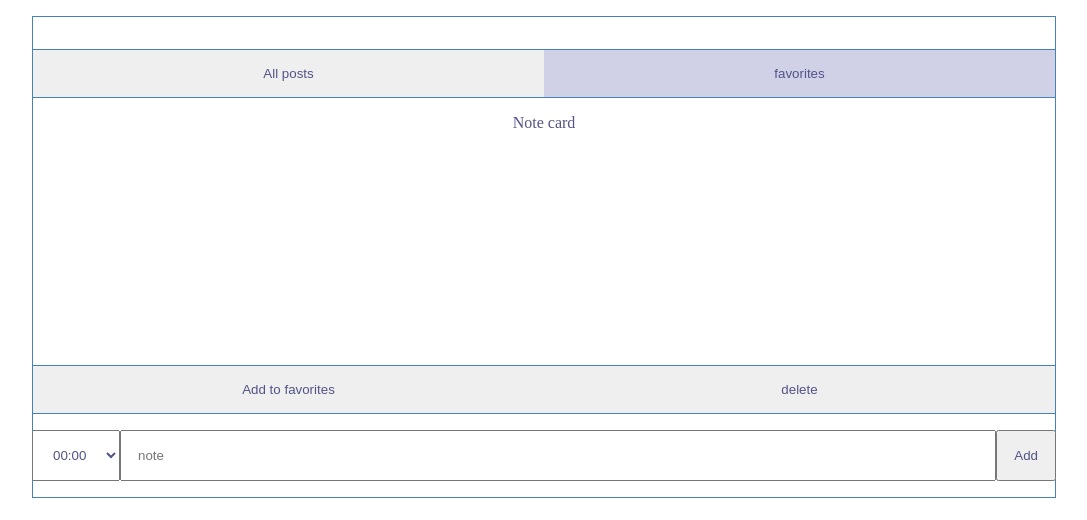
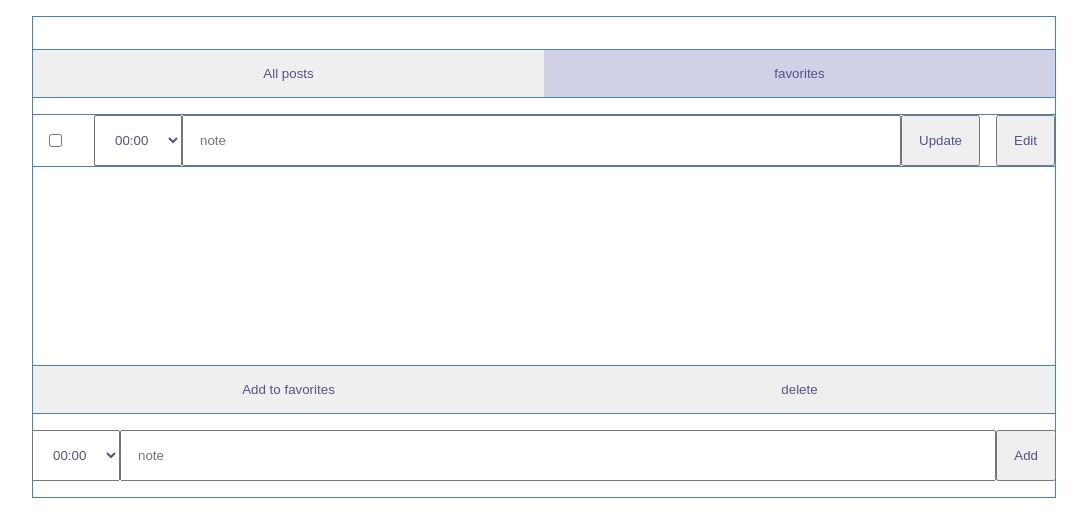
Before and after one commit to KlimaGi/ca-small-projects-full-stack, a React (Create React App) app in the folder todo-favorites-db/front/: page / in a window 1280 px wide. Shown: the top 520 px of the page, without its empty margins (96-1183 px from the left). Built offline with nearby package versions, Linux system fonts and the light colour scheme.

Commit message:
feta: add-note & note-card front structure

```diff
--- a/todo-favorites-db/front/src/components/add-note.jsx
+++ b/todo-favorites-db/front/src/components/add-note.jsx
@@ -1,6 +1,6 @@
 import React, { useRef } from 'react';
 
-const AddNote = () => {
+const AddNote = ({ update }) => {
   const inpRef = useRef();
   const selectRef = useRef();
 
@@ -21,6 +21,14 @@ const AddNote = () => {
     selectRef.current.value = '0';
   }
 
+  const updateNote = () => {
+    const note = {
+      text: inpRef.current.value,
+      time: selectRef.current.value
+    }
+    console.log('note', note);
+
+  }
 
   return (
     <div className='d-flex'>
@@ -30,7 +38,15 @@ const AddNote = () => {
         }
       </select>
       <input ref={inpRef} type="text" placeholder='note' className='grow-1 p-1' />
-      <button type='button' onClick={addNote} className='p-1'>Add</button>
+      {
+        update
+          ?
+          <button type='button' onClick={updateNote} className='p-1'>Update</button>
+          :
+          <button type='button' onClick={addNote} className='p-1'>Add</button>
+
+      }
+
     </div>
   )
 }
--- a/todo-favorites-db/front/src/components/note-card.jsx
+++ b/todo-favorites-db/front/src/components/note-card.jsx
@@ -1,9 +1,27 @@
-import React from 'react'
+import React, { useState } from 'react';
+import AddNote from './add-note';
 
 const NoteCard = () => {
+  const [showUpdate, setUpdate] = useState(false);
+
+
   return (
-    <div>
-      Note card
+    <div className='note'>
+      <input className='input' type='checkbox' />
+
+      {
+        showUpdate
+          ?
+          <div>
+            <p>time</p>
+            <p>Note</p>
+          </div>
+          :
+          <AddNote update={true} />
+      }
+
+
+      <button onClick={() => setUpdate(!showUpdate)} className='p-1'>Edit</button>
     </div>
   )
 }
--- a/todo-favorites-db/front/src/styles.css
+++ b/todo-favorites-db/front/src/styles.css
@@ -39,8 +39,25 @@ padding: 1rem;
 
 .button:hover{
  cursor: pointer;
+ background-color: #e5e5ee;
 }
 
 .selected {
   background-color: #d0d0e7;
 }
+
+.note {
+  display: flex;
+  border: 1px solid steelblue;
+
+}
+input[type="checkbox"] {
+  margin: 1rem;
+  border: 1px solid steelblue;
+}
+
+.note div {
+  flex-grow: 1;
+  text-align: start;
+  padding: 0 1rem;
+}
```
